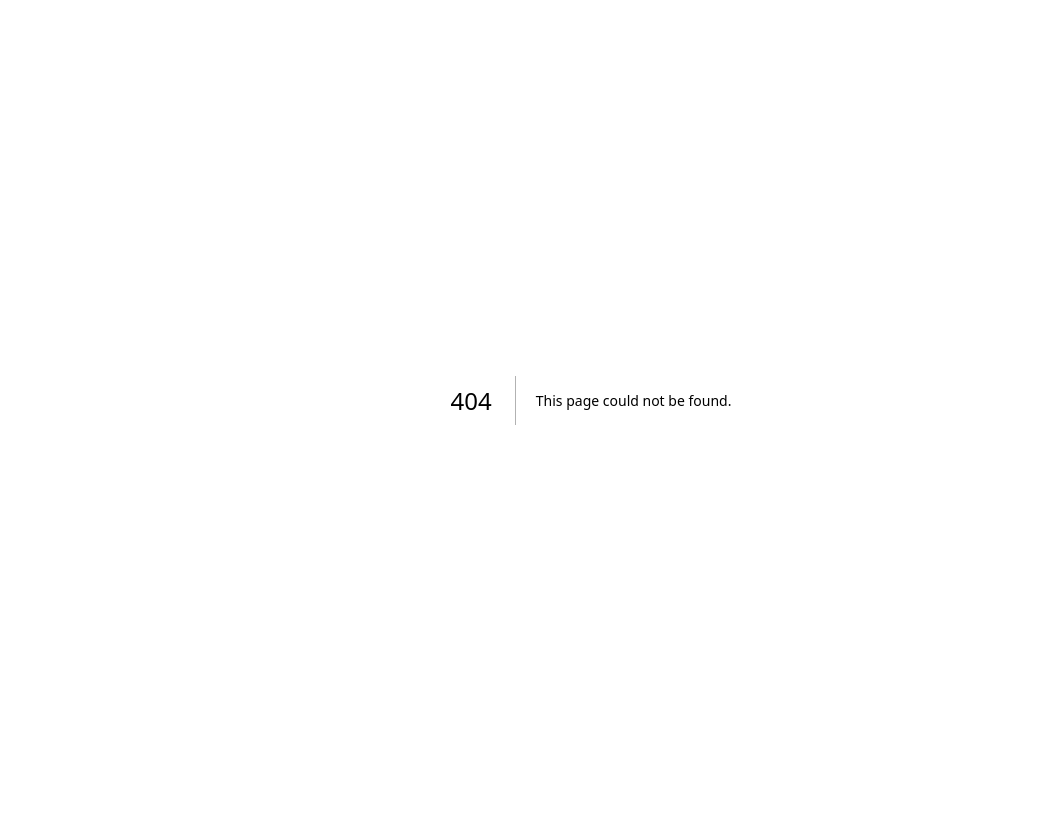
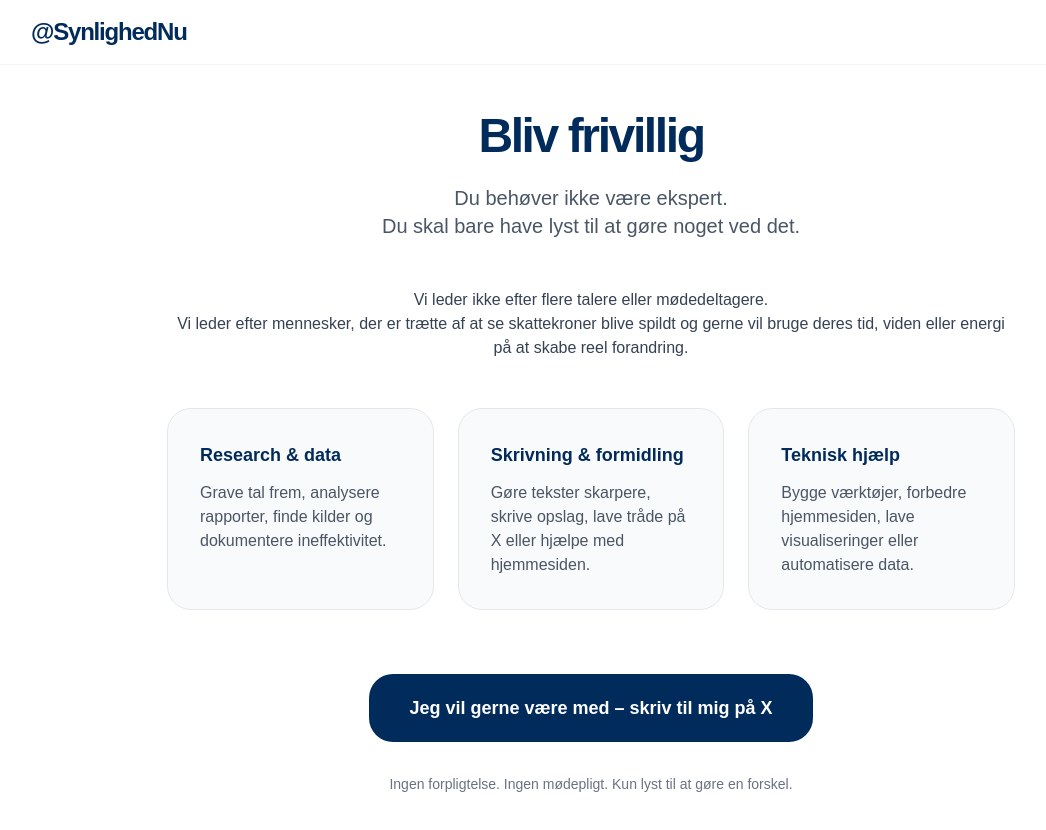
Before and after one commit to synlighed-nu/synlighed-nu-clean, a Next.js app: page /bliv-frivillig in a window 1280 px wide. Before the commit this address had no page. Shown: the top 830 px of the page, without its empty margins (49-1095 px from the left). Before the commit the page ends 800 px from the top, so only its background shows below. Built offline with nearby package versions, Linux system fonts and the light colour scheme.

Commit message:
Create page.tsx

```diff
--- /dev/null
+++ b/app/bliv-frivillig/page.tsx
@@ -0,0 +1,55 @@
+import Nav from '../components/_Nav';
+
+export default function BlivFrivilligPage() {
+  return (
+    <div className="min-h-screen bg-white text-[#002B5B]">
+      <Nav simple />
+
+      <div className="max-w-4xl mx-auto px-6 pt-28 pb-20">
+
+        <h1 className="text-5xl font-bold tracking-tighter mb-6 text-center">Bliv frivillig</h1>
+
+        <p className="text-xl text-gray-600 text-center max-w-2xl mx-auto mb-12">
+          Du behøver ikke være ekspert.<br />
+          Du skal bare have lyst til at gøre noget ved det.
+        </p>
+
+        <div className="prose prose-lg max-w-none text-gray-700 mb-12">
+          <p className="text-center">
+            Vi leder ikke efter flere talere eller mødedeltagere.<br />
+            Vi leder efter mennesker, der er trætte af at se skattekroner blive spildt og gerne vil bruge deres tid, viden eller energi på at skabe reel forandring.
+          </p>
+        </div>
+
+        <div className="grid md:grid-cols-3 gap-6 mb-16">
+          <div className="bg-gray-50 border border-gray-200 rounded-3xl p-8 hover:border-[#002B5B] transition-colors">
+            <h4 className="font-semibold text-lg mb-3">Research &amp; data</h4>
+            <p className="text-gray-600">Grave tal frem, analysere rapporter, finde kilder og dokumentere ineffektivitet.</p>
+          </div>
+          <div className="bg-gray-50 border border-gray-200 rounded-3xl p-8 hover:border-[#002B5B] transition-colors">
+            <h4 className="font-semibold text-lg mb-3">Skrivning &amp; formidling</h4>
+            <p className="text-gray-600">Gøre tekster skarpere, skrive opslag, lave tråde på X eller hjælpe med hjemmesiden.</p>
+          </div>
+          <div className="bg-gray-50 border border-gray-200 rounded-3xl p-8 hover:border-[#002B5B] transition-colors">
+            <h4 className="font-semibold text-lg mb-3">Teknisk hjælp</h4>
+            <p className="text-gray-600">Bygge værktøjer, forbedre hjemmesiden, lave visualiseringer eller automatisere data.</p>
+          </div>
+        </div>
+
+        <div className="text-center">
+          <a
+            href="https://x.com/SynlighedNu"
+            target="_blank"
+            className="inline-block bg-[#002B5B] hover:bg-[#001B3D] text-white px-10 py-5 rounded-3xl font-semibold text-lg transition"
+          >
+            Jeg vil gerne være med – skriv til mig på X
+          </a>
+        </div>
+
+        <p className="text-center text-sm text-gray-500 mt-8">
+          Ingen forpligtelse. Ingen mødepligt. Kun lyst til at gøre en forskel.
+        </p>
+      </div>
+    </div>
+  );
+}
```
